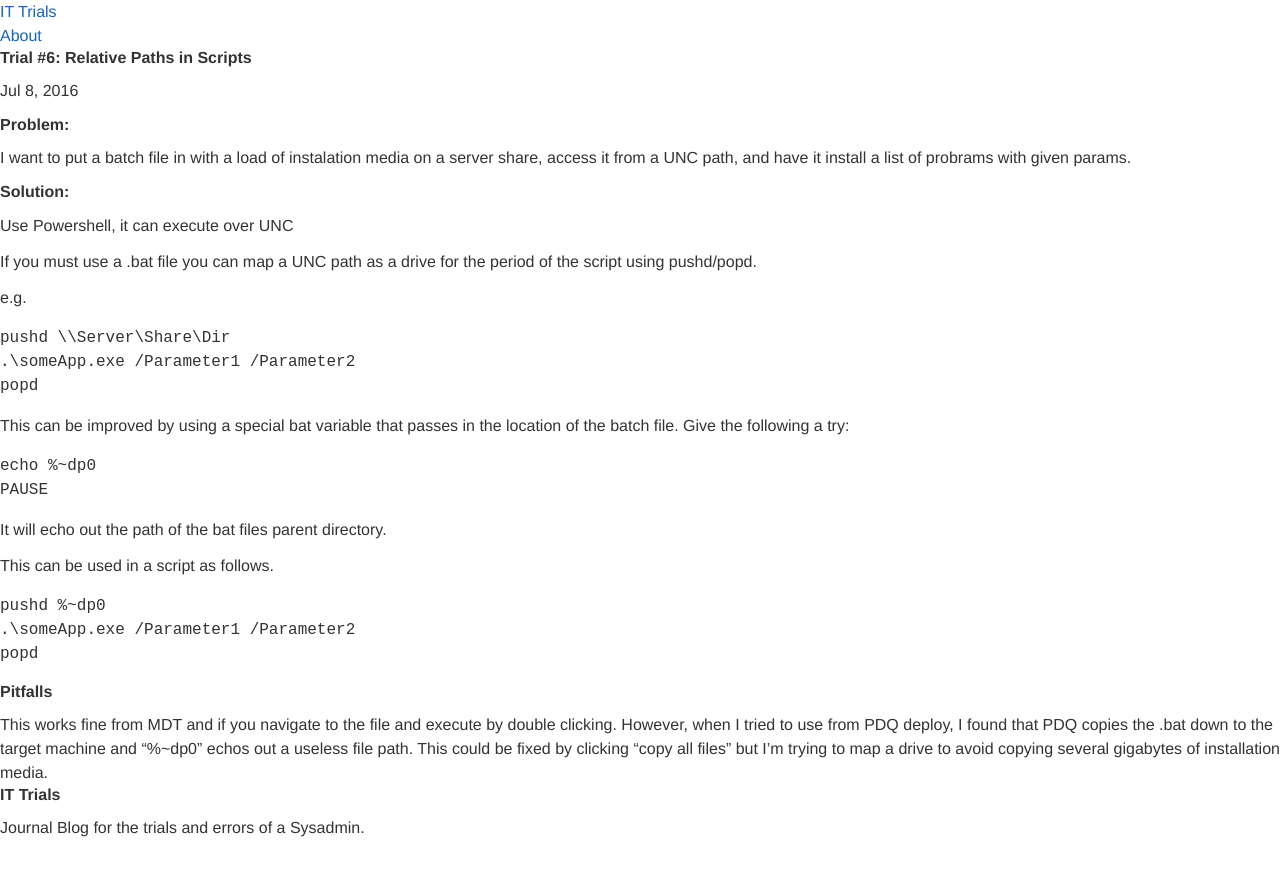
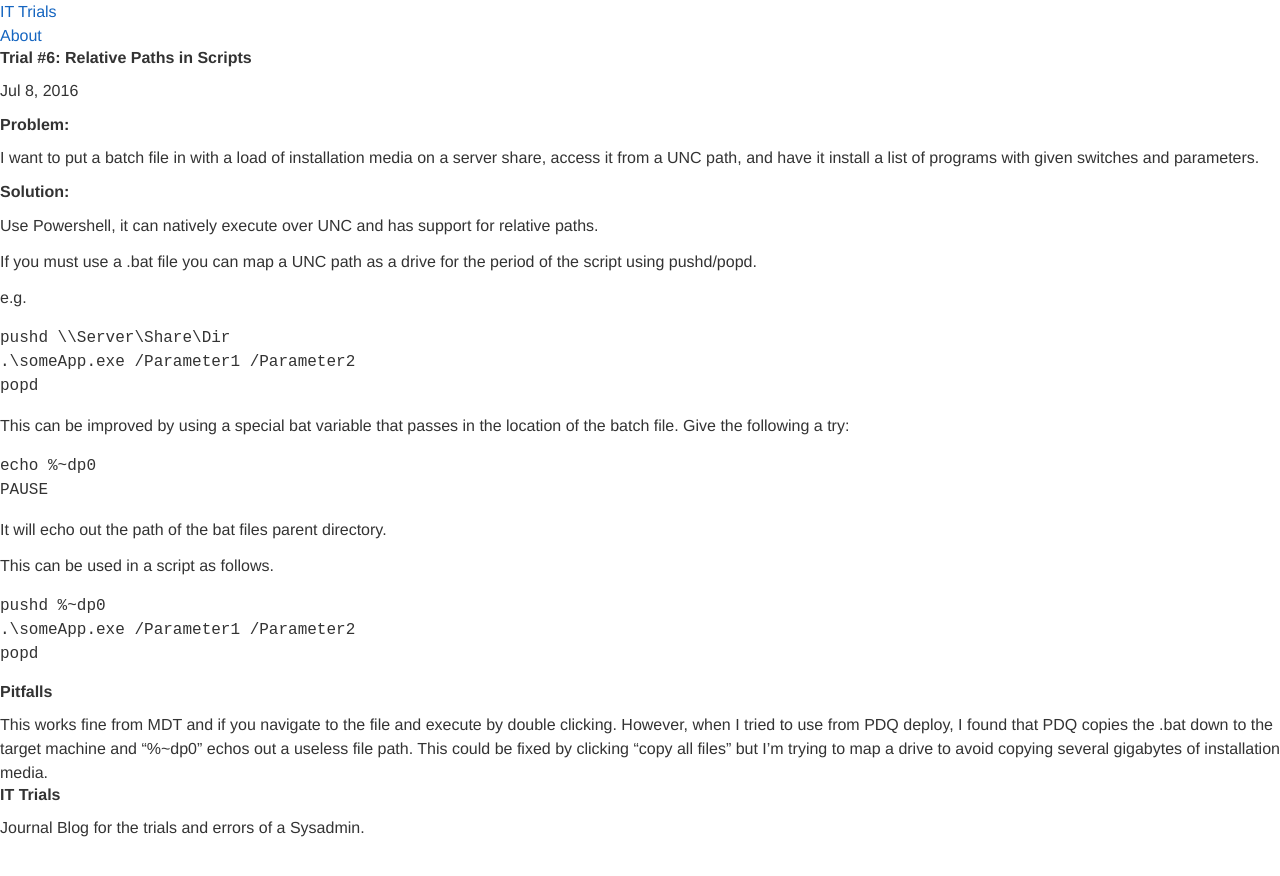
Before and after one commit to IT-trials/IT-trials.github.io, a Jekyll site: the page built from _posts/2016-07-08-relative-paths-in-scripts.markdown, in a window 1280 px wide. Shown: the top 876 px of the page. Built offline with Jekyll 4.4.1, drawn with Linux system fonts in a browser that asks for light colours.

Commit message:
various spelling mistakes and corrections

```diff
--- a/_posts/2016-06-29-deploy-keyshot5.markdown
+++ b/_posts/2016-06-29-deploy-keyshot5.markdown
@@ -19,7 +19,7 @@ ArtCam 2015 R2 stores a licence file at the following location:
 
     C:\Program Files\ArtCAM 2015 R2\Keyshot\keyshot4.lic
 
-KeyShot will look here and not prompt user for input if a reg key points to the containing directory
+KeyShot will look here and not prompt user for input if a registry key points to the containing directory
 
     C:\Program Files\ArtCAM 2015 R2\Keyshot\
 
--- a/_posts/2016-07-08-relative-paths-in-scripts.markdown
+++ b/_posts/2016-07-08-relative-paths-in-scripts.markdown
@@ -6,11 +6,11 @@ categories: scripting
 ---
 
 ## Problem:
-I want to put a batch file in with a load of instalation media on a server share, access it from a UNC path, and have it install a list of probrams with given params.
+I want to put a batch file in with a load of installation media on a server share, access it from a UNC path, and have it install a list of programs with given switches and parameters.
 
 ## Solution:
 
-Use Powershell, it can execute over UNC
+Use Powershell, it can natively execute over UNC and has support for relative paths.
 
 If you must use a .bat file you can map a UNC path as a drive for the period of the script using pushd/popd.
 
```
Also changed, not shown: _posts/2016-06-30-solidworks2016.markdown (+8 -4 lines), _posts/2016-07-07-sibelius-silent-installer.markdown (+6 -5 lines).
